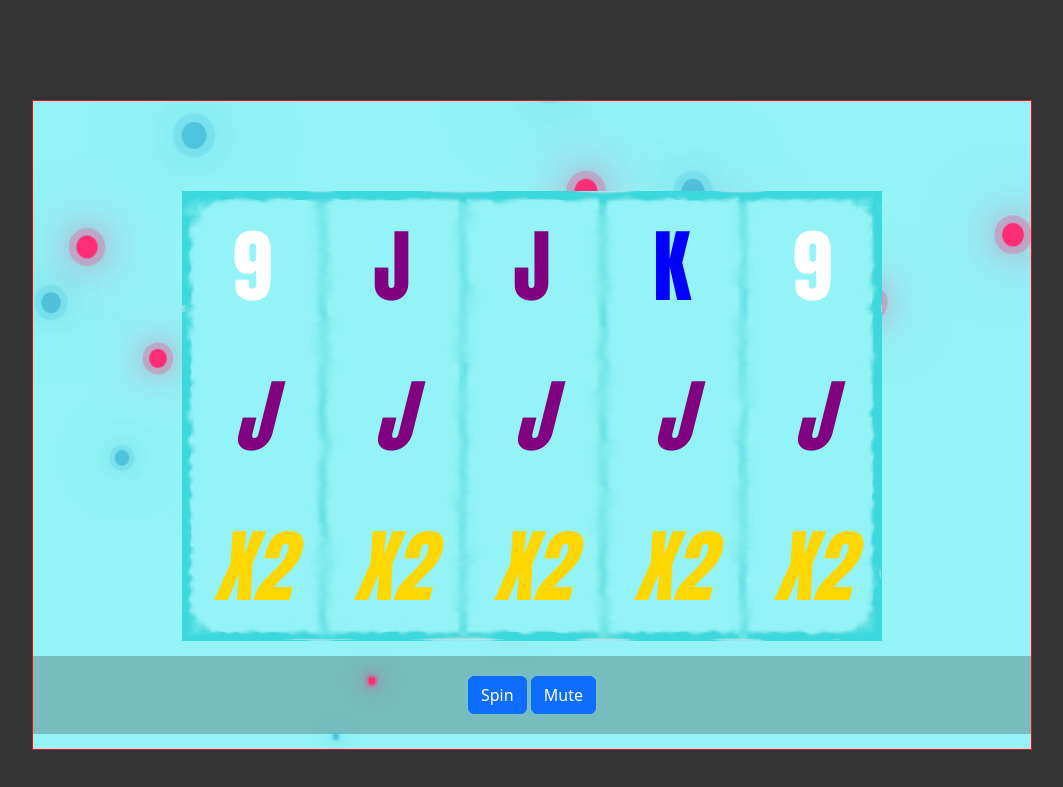
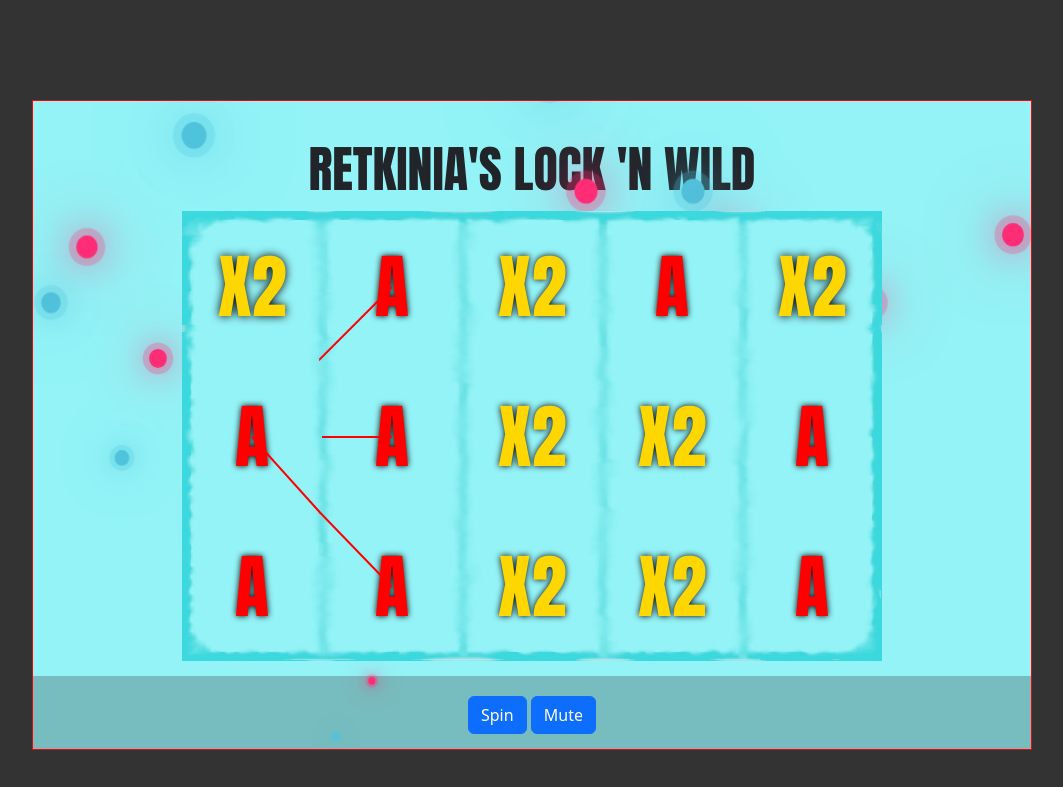
Before and after one commit to ksarpe/casinoJS, a plain HTML site: page index.html in a window 1280 px wide. Both pictures are taken after a click on the button "Spin". Shown: the whole page, without its empty margins (108-1171 px from the left). Drawn offline with nearby package versions, Linux system fonts and the light colour scheme.

Commit message:
adding lines (in process)

```diff
--- a/css/bubbles.css
+++ b/css/bubbles.css
@@ -5,6 +5,7 @@
     border: 1px solid red;
     overflow: hidden;
     background-color: rgb(147, 243, 246);
+    text-align: center;
 }
 
 .bubbles{
--- a/css/style-anim.css
+++ b/css/style-anim.css
@@ -1,9 +1,9 @@
 @keyframes blink {
-    0% {opacity: 1;}
-    50% {opacity: 0; background-color: greenyellow;}
-    100% {opacity: 1;}
+    0% {text-shadow: 0 0 20px black}
+    50% {text-shadow: 0 0 0px black}
+    100% {text-shadow: 0 0 20px black}
 }
 
 .blink {
-    animation: blink 0.5s linear infinite;
+    animation: blink 0.5s infinite;
 }
--- a/css/style.css
+++ b/css/style.css
@@ -3,6 +3,7 @@
     --primary-color-alpha : #33333349;
     --width: 700px;
     --height: 450px;
+    --diagonal: calc(var(--width)/5 * 0.740);
 }
 
 body {
@@ -25,15 +26,91 @@ button {
     align-items: center;
     width: calc(var(--width) / 5);
     height: calc(var(--height) / 3);
-    font-size: 80px;
-    font-family: Impact, Haettenschweiler, 'Arial Narrow Bold', sans-serif;
+    font-size: 70px;
+    font-family:Impact, Haettenschweiler, 'Arial Narrow Bold', sans-serif;
+    text-shadow: 0 0 10px black;
 }
+
+.reel.highlight-horizontal-left::after {
+    content: "";
+    position: absolute;
+    left: 0;
+    right: 50%;
+    top: 50%;
+    border-top: 2px solid red;
+    z-index: 10;
+}
+.reel.highlight-horizontal-right::after {
+    content: "";
+    position: absolute;
+    left: 50%;
+    width:50%;
+    top: 50%;
+    border-top: 2px solid red;
+    z-index: 10;
+}
+
+.reel.highlight-diagonal-topleft::after {
+    content: "";
+  position: absolute;
+  left: 50%;
+  top: 50%;
+  width: var(--diagonal);
+  border-right: 2px solid transparent;
+  border-top: 2px solid red;
+  transform: rotate(-134deg);
+  transform-origin: left;
+  z-index: 10;
+}
+
+/*class for showing line from the middle of the .reel, to the top corner */
+.reel.highlight-diagonal-topright::after {
+  content: "";
+  position: absolute;
+  left: 50%;
+  top: 50%;
+  width: var(--diagonal);
+  border-right: 2px solid transparent;
+  border-top: 2px solid red;
+  transform: rotate(-48deg);
+  transform-origin: left;
+  z-index: 10;
+}
+
+
+.reel.highlight-diagonal-bottomleft::after {
+    content: "";
+    position: absolute;
+    left: 50%;
+    top: 50%;
+    width: var(--diagonal);
+    border-right: 2px solid transparent;
+    border-top: 2px solid red;
+    transform: rotate(135deg);
+    transform-origin: left;
+    z-index: 10;
+}
+
+.reel.highlight-diagonal-bottomright::after {
+    content: "";
+    position: absolute;
+    left: 50%;
+    top: 50%;
+    width: var(--diagonal);
+    border-right: 2px solid transparent;
+    border-top: 2px solid red;
+    transform: rotate(48deg);
+    transform-origin: left;
+    z-index: 10;
+}
+
+
 
 .reels{
     position: relative;
     width: var(--width);
     height: var(--height);
-    margin: 60px auto 15px;
+    margin: 5px auto 15px;
     overflow: hidden;
     background-image: url("/images/slot-bg.jpg");
 }
@@ -51,3 +128,8 @@ button {
     text-align: center;
     background-color: var(--primary-color-alpha);
 }
+.title{
+    margin-top: 0px;
+    font-size: 50px;
+    font-family:Impact, Haettenschweiler, 'Arial Narrow Bold', sans-serif;
+}
--- a/index.html
+++ b/index.html
@@ -24,6 +24,7 @@
             <span style="--i:18;"></span><span style="--i:17;"></span><span style="--i:16;"></span><span style="--i:28;"></span>
 
         </div>
+        <div class="title">RETKINIA'S LOCK 'N WILD</div>
         <div class="reels">
             <div class="reel-row hidden-row">
                 <div class="reel" id="reel1"></div>
--- a/js/game/config.js
+++ b/js/game/config.js
@@ -15,11 +15,11 @@ export const winningLines = [
 export const symbols = [
     { symbol: 'X2' },
     { symbol: 'A' }, { symbol: 'A' },
-    { symbol: 'K' }, { symbol: 'K' }, { symbol: 'K' },
-    { symbol: 'Q' }, { symbol: 'Q' }, { symbol: 'Q' },
-    { symbol: 'J' }, { symbol: 'J' }, { symbol: 'J' },
-    { symbol: 'T' }, { symbol: 'T' }, { symbol: 'T' }, { symbol: 'T' },
-    { symbol: '9' }, { symbol: '9' }, { symbol: '9' }, { symbol: '9' }
+    // { symbol: 'K' }, { symbol: 'K' }, { symbol: 'K' },
+    // { symbol: 'Q' }, { symbol: 'Q' }, { symbol: 'Q' },
+    // { symbol: 'J' }, { symbol: 'J' }, { symbol: 'J' },
+    // { symbol: '10' }, { symbol: '10' }, { symbol: '10' }, { symbol: '10' },
+    // { symbol: '9' }, { symbol: '9' }, { symbol: '9' }, { symbol: '9' }
 ];
 export const reelHeight = 150; //px
 
@@ -33,22 +33,20 @@ export const animeDuration = 80; //ms
 export function initializeReels() {
     // Loop through each row in the reels
     const initialSymbols = ['J', 'X2', 'A', 'K'];
-    const newReels = reels;
+    const newReels = Array(rowsAmount).fill('-'.repeat(reelsAmount));
 
     for(let i = 0; i < newReels.length + 1; i++) {
-        //if(i === 4) break;
+        if(i === 4) break;
         // Generate a new array of random symbols
         const newSymbols = Array(reelsAmount).fill({ symbol: initialSymbols[i] });
-        console.log(newSymbols);
         newReels[i] = newSymbols;
         if(i === 4) break;
 
         // Update the reel elements
         for(let j = 0; j < reelsAmount; j++) {
-            console.log(i,j);
             const reelId = `reel${i * reelsAmount + j + 1}`;
             const reelElement = document.getElementById(reelId);
-            reelElement.innerText = reels[i][j].symbol;
+            reelElement.innerText = newReels[i][j].symbol;
 
             // Call setReelColor here to color the reel
             setReelColor(reelElement, newReels[i][j].symbol);
--- a/js/game/helpers.js
+++ b/js/game/helpers.js
@@ -1,13 +1,30 @@
-export function removeBlinking(){
+export function removeEffects(){
     let blinkingElements = document.querySelectorAll('.blink');
     blinkingElements.forEach(element => element.classList.remove('blink'));
+
+    //horizontal lines
+    let horizontalLinesLeft = document.querySelectorAll('.highlight-horizontal-left');
+    horizontalLinesLeft.forEach(element => element.classList.remove('highlight-horizontal-left'));
+    let horizontalLinesRight = document.querySelectorAll('.highlight-horizontal-right');
+    horizontalLinesRight.forEach(element => element.classList.remove('highlight-horizontal-right'));
+
+    //diagonal lines
+    let diagonalLinesTopLeft = document.querySelectorAll('.highlight-diagonal-topleft');
+    diagonalLinesTopLeft.forEach(element => element.classList.remove('highlight-diagonal-topleft'));
+    let diagonalLinesTopRight = document.querySelectorAll('.highlight-diagonal-topright');
+    diagonalLinesTopRight.forEach(element => element.classList.remove('highlight-diagonal-topright'));
+    let diagonalLinesBottomLeft = document.querySelectorAll('.highlight-diagonal-bottomleft');
+    diagonalLinesBottomLeft.forEach(element => element.classList.remove('highlight-diagonal-bottomleft'));
+    let diagonalLinesBottomRight = document.querySelectorAll('.highlight-diagonal-bottomright');
+    diagonalLinesBottomRight.forEach(element => element.classList.remove('highlight-diagonal-bottomright'));
+
+
 }
 
 export function setReelColor(reelElement, symbol) {
     switch (symbol) {
         case "X2":
             reelElement.style.color = 'gold';
-            reelElement.style.fontStyle = 'italic';
             break;
         case "A":
             reelElement.style.color = 'red';
@@ -21,13 +38,13 @@ export function setReelColor(reelElement, symbol) {
         case "J":
             reelElement.style.color = 'purple';
             break;
-        case "T":
+        case "10":
             reelElement.style.color = 'black';
             break;
         case "9":
             reelElement.style.color = 'white';
             break;
         default:
-            reelElement.style.color = 'none';
+            reelElement.style.color = 'transparent';
     }
 }
--- a/js/game/process_win.js
+++ b/js/game/process_win.js
@@ -1,16 +1,62 @@
 import { reelsAmount } from './config.js';
+
+const prizes = {
+    "A": 500,
+    "K": 300,
+    "Q": 200,
+    "J": 100,
+    "10": 50,
+    "9": 20
+}
 
 export function showWin(result) {
     // For simplicity, let's say each winning line is worth 100 points times the count of same symbols
     let totalWin = 0;
+    console.log(result);
     for (let win of result) {
-        // TODO: Make some real calulations based on the lines that have been won
-        totalWin += win.count * 100;
 
-        for (let position of win.line) {
-            const reelId = `reel${position[0] * reelsAmount + position[1] + 1}`;
+        let symbolValue = prizes[win.symbol];
+        totalWin += symbolValue * win.count * win.multiplier;
+
+        for (let i = 0; i < win.line.length; i++) {
+            const reelId = `reel${win.line[i][0] * reelsAmount + win.line[i][1] + 1}`;
             const reelElement = document.getElementById(reelId);
+
+            //add blink to indicate winning line
             reelElement.classList.add('blink');
+
+            //Check first column
+            if(win.line[i][1] == 0){
+                // get also second column
+                const reelId2 = `reel${win.line[i + 1][0] * reelsAmount + win.line[i + 1][1] + 1}`;
+                const reelElement2 = document.getElementById(reelId2);
+                // if it is first row then there are two possibilities (right or down)
+                if (win.line[i][0] == 0){
+                    if(win.line[i+1][0] == 0) {
+                        reelElement.classList.add('highlight-horizontal-right');
+                        reelElement2.classList.add('highlight-horizontal-left');
+                    }
+                    else {
+                        reelElement.classList.add('highlight-diagonal-bottomright');
+                        reelElement2.classList.add('highlight-diagonal-topleft');
+                    }
+                }
+                // if it is middle then there are three possibilites (right, down or up)
+                else if (win.line[i][0] == 1){
+                    if(win.line[i+1][0] == 1) {
+                        reelElement.classList.add('highlight-horizontal-right');
+                        reelElement2.classList.add('highlight-horizontal-left');
+                    }
+                    else if(win.line[i+1][0] == 0) {
+                        reelElement.classList.add('highlight-diagonal-topright')
+                        reelElement2.classList.add('highlight-diagonal-bottomleft')
+                    }
+                    else {
+                        reelElement.classList.add('highlight-diagonal-bottomright')
+                        reelElement2.classList.add('highlight-diagonal-topleft')
+                    }
+                }
+            }
         }
 
     }
--- a/js/game/spin.js
+++ b/js/game/spin.js
@@ -1,5 +1,5 @@
 // export functions
-import {removeBlinking, setReelColor} from './helpers.js';
+import {removeEffects, setReelColor} from './helpers.js';
 import {showWin} from './process_win.js';
 // export consts
 import {winningLines, reelsAmount, reels, initialSpins, animeDuration, reelHeight, symbols, initializeReels} from './config.js';
@@ -14,7 +14,7 @@ spinButton.addEventListener('click', function() {
     //if user clicks when spinning is under finalizing
     else if (spinning){return;}
     //if user clicks and spin is available
-    else{spinReels();removeBlinking();spinning = true;}});
+    else{spinReels();removeEffects();spinning = true;}});
 
 let spinsRemaining = initialSpins;
 let spinning = false;
@@ -65,10 +65,9 @@ function spinReels() {
                 {reels.pop();}
 
                 processWin();
-
                 setTimeout(function() {
                     reset();
-                }, 500);
+                }, 200);
             }
         }
     });
@@ -86,18 +85,24 @@ function processWin(){
 function checkSymbols(symbols) {
     let firstSymbol = symbols[0].symbol;
     let count = 0;
+    let multiplier = 1;
 
     // iterate over the symbols
     for(let i = 0; i < symbols.length; i++) {
         // count until the symbol is different
-        if(symbols[i].symbol === firstSymbol) {
+        if(symbols[i].symbol === firstSymbol || symbols[i].symbol === 'X2' || symbols[i].symbol === 'X3') {
+            if(symbols[i].symbol === 'X2') {
+                multiplier *= 2;
+            } else if(symbols[i].symbol === 'X3') {
+                multiplier *= 3;
+            }
             count++;
         } else {
             break;
         }
     }
 
-    return count;
+    return {count, multiplier};
 }
 
 function checkLines() {
@@ -106,15 +111,13 @@ function checkLines() {
     // Check each winning line
     for (let line of winningLines) {
         let symbols = line.map(([i, j]) => reels[i][j]);  // Get the symbols for this line
-        console.log("CheckLines(): ", symbols);
 
-        let count = checkSymbols(symbols);
+        let {count, multiplier} = checkSymbols(symbols);
         // If there are three or more of the same symbol, add this line to the result
         if (count >= 3) {
-            result.push({line: line.slice(0, count), count: count, symbol: symbols[0].symbol});
-            // push e.x -> line : [[0,0], [0,1], [0,2]], count : 3, symbol : 'A'
+            result.push({line: line.slice(0, count), count: count, symbol: symbols[0].symbol, multiplier: multiplier});
+            // push e.x -> line : [[0,0], [0,1], [0,2]], count : 3, symbol : 'A', multiplier : 2 (1x X2)
         }
     }
-    console.log("CheckLines(): ", result);
     return result;
 }
```
